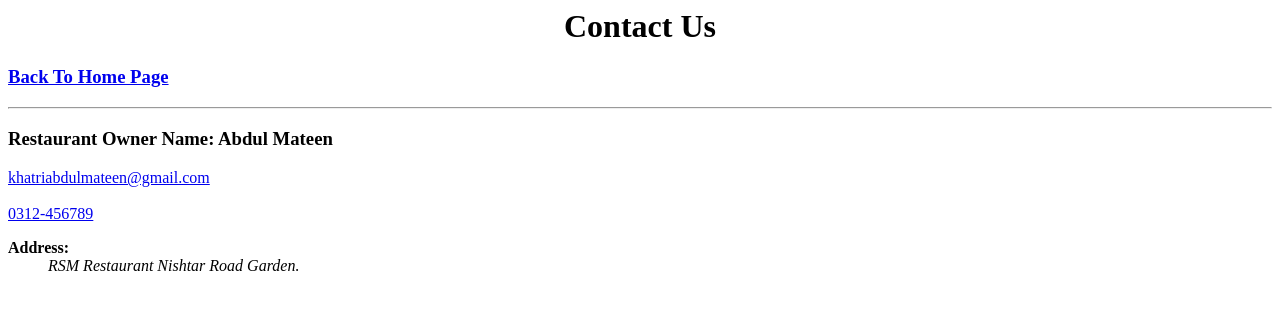
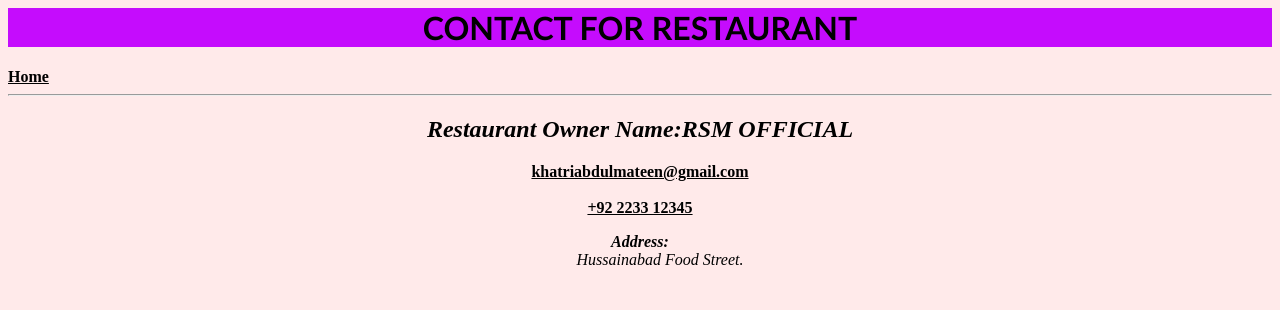
Before and after one commit to abdulmateenk/Assignment-3, a plain HTML site: page Contact.html in a window 1280 px wide. Drawn offline with Linux system fonts and the light colour scheme.

Commit message:
Contact.html
New

```diff
--- a/Contact.html
+++ b/Contact.html
@@ -1,20 +1,48 @@
 <html>
+    <head>
+        <style>
+            #abc
+            {
+             Color:black;
+             background-color: rgb(197, 12, 253);
+             text-transform: Uppercase;
+            font-family: 'Gill Sans', 'Gill Sans MT', Calibri, 'Trebuchet MS', sans-serif;
+             text-align:center;
+            }
+            h2,dl
+            {
+             color: rgb(0, 0, 0);
+
+             font-style:italic;
+            }
+            a,h3
+            {
+              color: rgb(0, 0, 0);
+
+              Font-weight:bold;
+            }
+            body
+            {
+             Background-color:#ffeaea;
+            }
+        </style>
+    </head>
     <body>
-       <center><h1>Contact Us</h1></center>
-       <a href="index.html"><h3>Back To Home Page</h3></a>
+
+       <h1 id="abc">Contact For Restaurant</h1>
+       <a href="index.html">Home</a>
        <hr/>
-       <H3>Restaurant Owner Name: Abdul Mateen</H3>
+       <center>
+       <H2>Restaurant Owner Name:RSM OFFICIAL</H2>
        <a href="mailto:khatriabdulmateen@gmail.com">khatriabdulmateen@gmail.com</a>
        <br/>
        <br/>
-       <a href="tellto:0312-456789">0312-456789</a>
+       <a href="tellto:03223312345">+92 2233 12345</a>
        <br/>
        <dl>
            <strong><dt>Address:</dt></strong>
-          <Em><dd>RSM Restaurant Nishtar Road Garden.</dd></Em>
+           <Em><dd>Hussainabad Food Street.</dd></Em>
        </dl>
-
-
-
+    </center>
     </body>
 </html>
```
